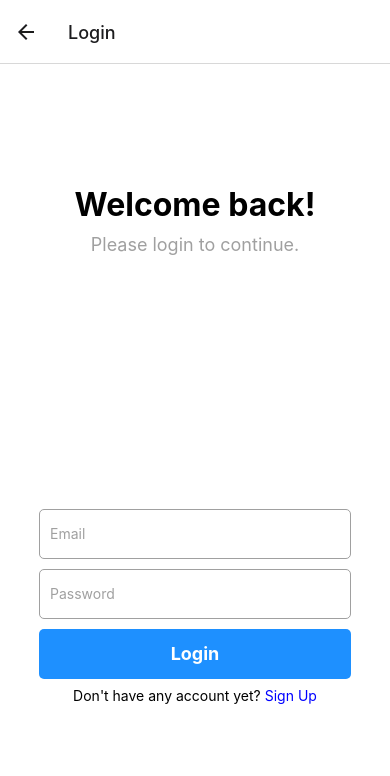
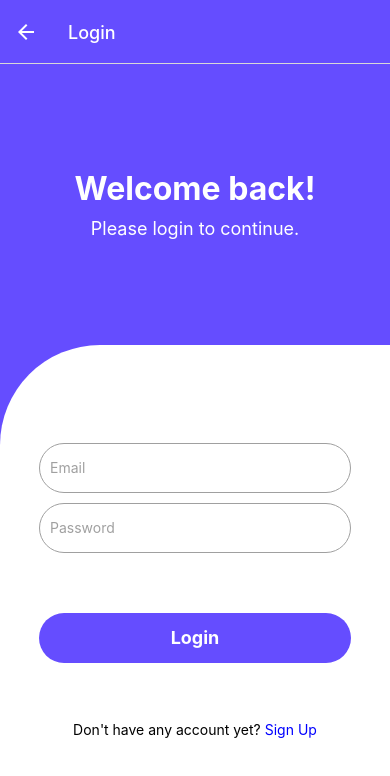
Before and after one commit to KimberlyPangilinan/eventQuest, a React Native app: screen /Login in a window 390 px wide. Shown: the top 776 px of the page. Built offline with nearby package versions, Linux system fonts and the light colour scheme; no server answers.

Commit message:
login frontend

```diff
--- a/App.js
+++ b/App.js
@@ -8,7 +8,7 @@ import { NavigationContainer } from '@react-navigation/native';
 import { createNativeStackNavigator } from '@react-navigation/native-stack';
 import { createBottomTabNavigator } from '@react-navigation/bottom-tabs';
 import SignUpScreen from './src/screen/SignUpScreen';
-
+import { auth  } from "./src/config/firebase";
 function Profile({ navigation }) {
   return (
     <View style={{ flex: 1, alignItems: 'center', justifyContent: 'center' }}>
@@ -28,7 +28,7 @@ function EmptyScreen() {
 const Tab = createBottomTabNavigator();
 const Stack = createNativeStackNavigator();
 
-function Home() {
+function MyApp() {
   return (
     <Tab.Navigator>
       <Tab.Screen name="Home" component={HomeScreen} />
@@ -39,16 +39,22 @@ function Home() {
 }
 
 function App() {
+
+
   return (
     <NavigationContainer>
       <Stack.Navigator>
         <Stack.Screen
-          name="Home"
-          component={Home}
+          name="MyApp"
+          component={MyApp}
           options={{ headerShown: false }}
         />
-        <Stack.Screen name="Login" component={LoginScreen} />
+        <Stack.Screen name="Login" component={LoginScreen} options={{headerStyle: {
+            backgroundColor: '#654dff',
+          },
+          headerTintColor: '#fff',}}/>
         <Stack.Screen name="Signup" component={SignUpScreen} />
+        <Stack.Screen name="Profile" component={ProfileScreen} />
       </Stack.Navigator>
     </NavigationContainer>
   );
--- a/src/components/Header.js
+++ b/src/components/Header.js
@@ -1,12 +1,71 @@
 import React from 'react'
-import { Text, View } from 'react-native'
+import { Text, View, StyleSheet } from 'react-native'
 
 export const Header = ({title,name})=>  {
 
     return (
-      <View>
+      <View className={styles.container}>
         <Text> {title} </Text>
         <Text> {name} </Text>
       </View>
     )
   }
+
+const styles = StyleSheet.create({
+  container: {
+    flex: 1,
+    backgroundColor: '#654dff',
+    justifyContent: 'center',
+    alignItems: 'center',
+  },
+  welcome: {
+    flex: 2,
+    justifyContent: 'center',
+    alignItems: 'center',
+  },
+  form: {
+    flex: 3,
+    justifyContent: 'center',
+    alignItems: 'center',
+    width: '80%',
+  },
+  title: {
+    fontSize: 32,
+    fontWeight: 'bold',
+    marginBottom: 10,
+  },
+  subtitle: {
+    fontSize: 18,
+    color: '#a0a0a0',
+  },
+  input: {
+    height: 50,
+    minWidth:300,
+    width: '100%',
+    borderRadius: 5,
+    borderWidth: 1,
+    borderColor: '#a0a0a0',
+    paddingHorizontal: 10,
+    marginBottom: 10,
+  },
+  button: {
+    height: 50,
+    minWidth:300,
+    width: '100%',
+    borderRadius: 5,
+    backgroundColor: '#1e90ff',
+    justifyContent: 'center',
+    alignItems: 'center',
+  },
+  buttonText: {
+    color: '#fff',
+    fontSize: 18,
+    fontWeight: 'bold',
+  },
+  link:{
+    margin:8,
+  },
+  linkHighlight:{
+    color:'blue'
+  }
+});
--- a/src/screen/HomeScreen.js
+++ b/src/screen/HomeScreen.js
@@ -1,12 +1,71 @@
 import React from 'react'
-import { Text, View } from 'react-native'
+import { Text, View ,StyleSheet} from 'react-native'
 import {Header} from '../components/Header'
 const HomeScreen = () => {
     return (
-      <View>
+      <View className={styles.container}>
         <Header name="kimberly" title="Home"/>
         <Text> textInComponent </Text>
       </View>
     )
 }
+
+const styles = StyleSheet.create({
+  container: {
+    flex: 1,
+    backgroundColor: '#654dff',
+    justifyContent: 'center',
+    alignItems: 'center',
+  },
+  welcome: {
+    flex: 2,
+    justifyContent: 'center',
+    alignItems: 'center',
+  },
+  form: {
+    flex: 3,
+    justifyContent: 'center',
+    alignItems: 'center',
+    width: '80%',
+  },
+  title: {
+    fontSize: 32,
+    fontWeight: 'bold',
+    marginBottom: 10,
+  },
+  subtitle: {
+    fontSize: 18,
+    color: '#a0a0a0',
+  },
+  input: {
+    height: 50,
+    minWidth:300,
+    width: '100%',
+    borderRadius: 5,
+    borderWidth: 1,
+    borderColor: '#a0a0a0',
+    paddingHorizontal: 10,
+    marginBottom: 10,
+  },
+  button: {
+    height: 50,
+    minWidth:300,
+    width: '100%',
+    borderRadius: 5,
+    backgroundColor: '#1e90ff',
+    justifyContent: 'center',
+    alignItems: 'center',
+  },
+  buttonText: {
+    color: '#fff',
+    fontSize: 18,
+    fontWeight: 'bold',
+  },
+  link:{
+    margin:8,
+  },
+  linkHighlight:{
+    color:'blue'
+  }
+});
 export default HomeScreen;
--- a/src/screen/LoginScreen.js
+++ b/src/screen/LoginScreen.js
@@ -1,9 +1,31 @@
-import React, { useState } from 'react';
+import React, { useState,useEffect } from 'react';
 import { View, ScrollView, Text, StyleSheet, TextInput, Pressable } from 'react-native';
 import { createNativeStackNavigator } from '@react-navigation/native-stack';
+import {signInWithEmailAndPassword } from "firebase/auth";
+import { auth,  } from "../config/firebase";
+
 const LoginScreen = ({ navigation }) => {
   const [email, setEmail] = useState('');
   const [password, setPassword] = useState('');
+
+  useEffect(() => {
+    const unsubscribe = auth.onAuthStateChanged(user => {
+      if (user) {
+        navigation.replace("Profile")
+      }
+    })
+
+    return unsubscribe
+  }, [])
+  const handleSignIn =()=>{
+    signInWithEmailAndPassword(auth, email, password)
+  .then((userCredential) => {
+    // Signed in
+    const user = userCredential.user;
+    console.log('Logged with:', user.email);
+  })
+  .catch(error => alert(error.message))
+  }
 
   return (
     <ScrollView keyboardDismissMode='interactive' contentContainerStyle={styles.container}>
@@ -30,7 +52,7 @@ const LoginScreen = ({ navigation }) => {
         />
         <Pressable
           style={styles.button}
-          onPress={() => navigation.navigate('Home')}
+          onPress={handleSignIn}
           >
           <Text style={styles.buttonText}>Login</Text>
         </Pressable>
@@ -47,29 +69,34 @@ const LoginScreen = ({ navigation }) => {
 const styles = StyleSheet.create({
   container: {
     flex: 1,
-    backgroundColor: '#fff',
+    backgroundColor: '#654dff',
     justifyContent: 'center',
     alignItems: 'center',
   },
   welcome: {
+
     flex: 2,
     justifyContent: 'center',
     alignItems: 'center',
   },
   form: {
+    backgroundColor: '#fff',
+    borderTopLeftRadius:100,
     flex: 3,
     justifyContent: 'center',
     alignItems: 'center',
-    width: '80%',
+    width: '100%',
+    padding:'10%'
   },
   title: {
     fontSize: 32,
     fontWeight: 'bold',
     marginBottom: 10,
+    color:'#fff',
   },
   subtitle: {
     fontSize: 18,
-    color: '#a0a0a0',
+    color:'#fff',
   },
   input: {
     height: 50,
@@ -80,15 +107,18 @@ const styles = StyleSheet.create({
     borderColor: '#a0a0a0',
     paddingHorizontal: 10,
     marginBottom: 10,
+    backgroundColor:'#fff9',
+    borderRadius:100
   },
   button: {
     height: 50,
     minWidth:300,
     width: '100%',
-    borderRadius: 5,
-    backgroundColor: '#1e90ff',
+    borderRadius: 100,
+    backgroundColor: '#654dff',
     justifyContent: 'center',
     alignItems: 'center',
+    marginVertical:50
   },
   buttonText: {
     color: '#fff',
--- a/src/screen/ProfileScreen.js
+++ b/src/screen/ProfileScreen.js
@@ -5,8 +5,10 @@ import { Button, View, Text } from 'react-native';
 import { NavigationContainer } from '@react-navigation/native';
 import { createNativeStackNavigator } from '@react-navigation/native-stack';
 import { createBottomTabNavigator } from '@react-navigation/bottom-tabs';
+import { auth,  } from "../config/firebase";
+export default function ProfileScreen({ navigation }) {
 
-export default function ProfileScreen({ navigation }) {
+
   return (
     <View style={{ flex: 1, alignItems: 'center', justifyContent: 'center' }}>
       <Text>Profile Screen</Text>
@@ -14,6 +16,7 @@ export default function ProfileScreen({ navigation }) {
         onPress={() => navigation.navigate('Login')}
         title="You must Login first"
       />
+       <Text>Email: {auth.currentUser?.email}</Text>
     </View>
   );
 }
```
